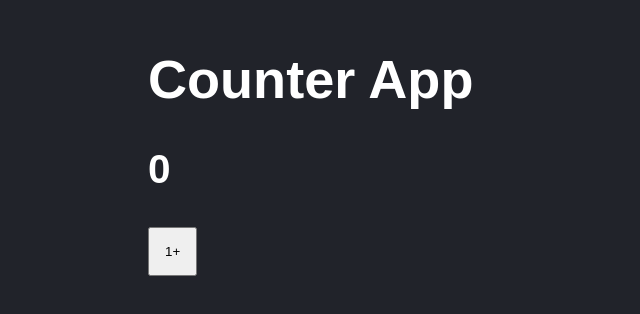
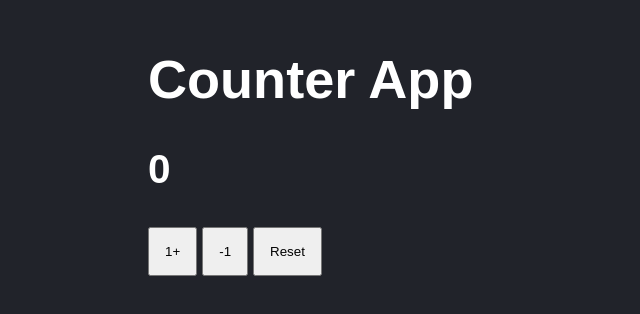
Before and after one commit to rocatoro18/counter-app-react, a React (Vite) app: page / in a window 1280 px wide. Shown: the part 136-450 px from the top of the page, without its empty margins (0-640 px from the left). Built offline with nearby package versions, Linux system fonts and the light colour scheme.

Commit message:
handleSubstract & handleReset

```diff
--- a/src/CounterApp.jsx
+++ b/src/CounterApp.jsx
@@ -7,7 +7,15 @@ export const CounterApp = ({value})=>{
 
     const handleAdd = () => {
        //setCounter(counter+1);
-       setCounter((c)=>c + 1 )
+       setCounter((c)=>c + 1 );
+    }
+
+    const handleSubstract = () => {
+        setCounter((c) => c - 1);
+    }
+
+    const handleRest = () => {
+        setCounter(value);
     }
 
     return (
@@ -17,6 +25,8 @@ export const CounterApp = ({value})=>{
         <button onClick={handleAdd}>
             1+
         </button>
+        <button onClick={handleSubstract}> -1 </button>
+        <button onClick={handleRest}> Reset </button>
         </>
     );
 
--- a/src/styles.css
+++ b/src/styles.css
@@ -10,4 +10,5 @@ html, body {
 button {
     padding: 15px;
     font-size: 1.3 rem;
+    margin-right: 5px;
 }
```
